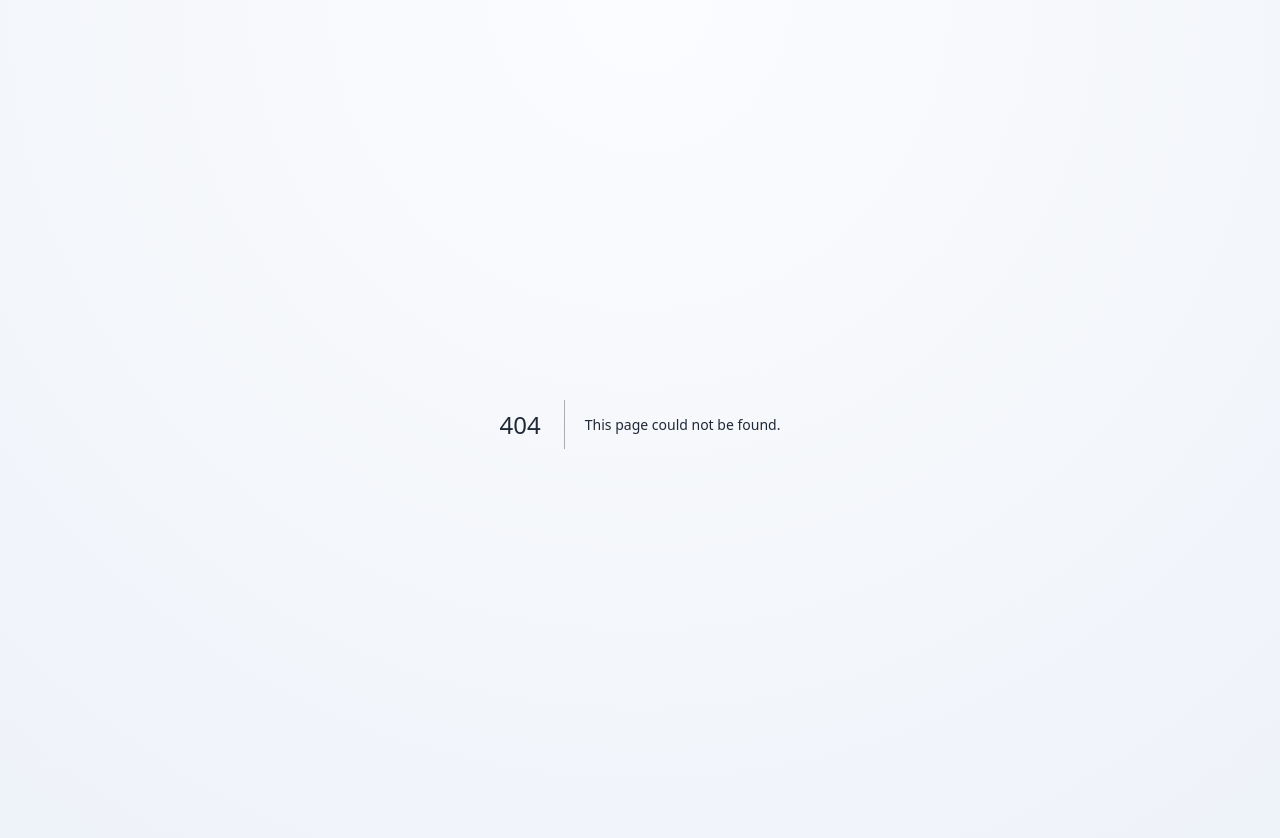
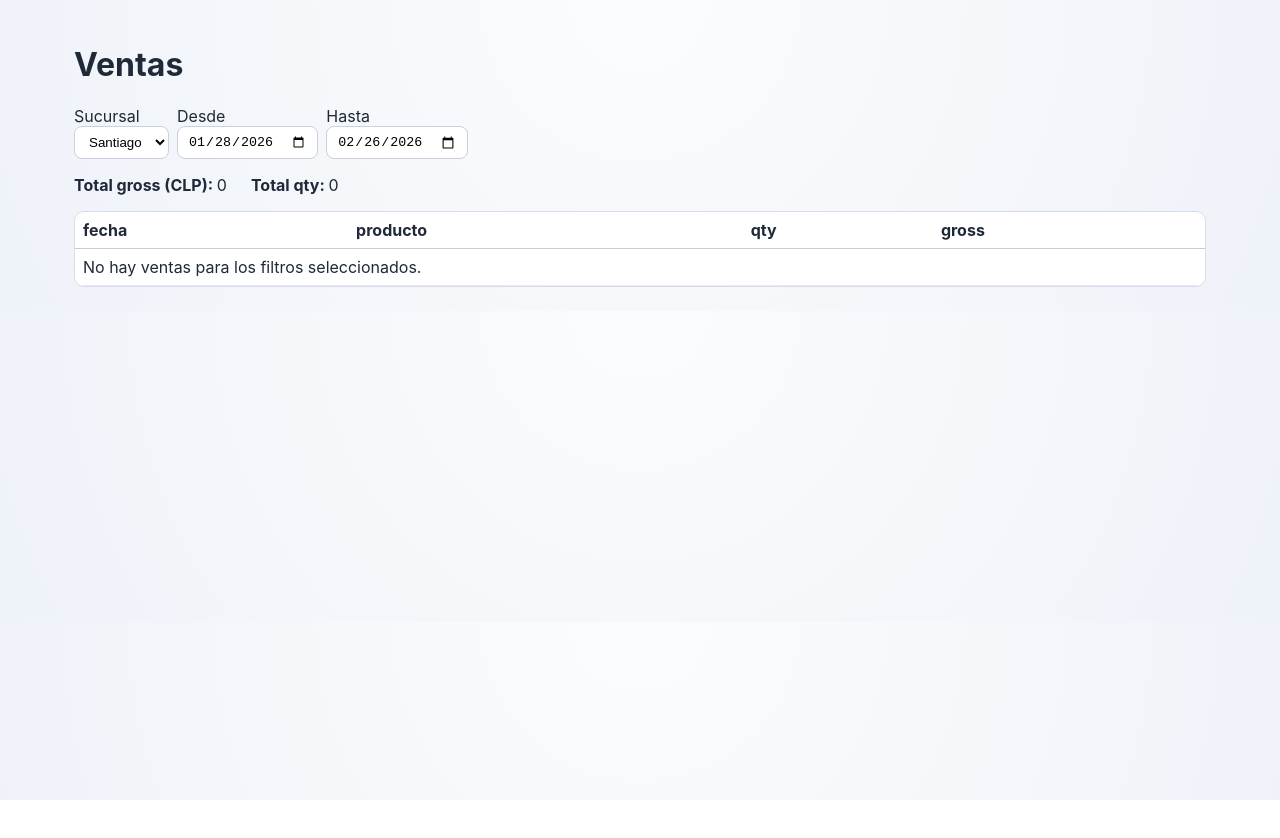
Before and after one commit to NicoChapiro/cafeteria-678-dashboard, a Next.js app: page /sales in a window 1280 px wide. Before the commit this address had no page. Shown: the top 838 px of the page. After the commit the page ends 800 px from the top, so only its background shows below. Built offline with nearby package versions, Linux system fonts and the light colour scheme.

Commit message:
Estandariza pantalla de ventas y prioriza flujo principal

```diff
--- /dev/null
+++ b/app/sales/page.tsx
@@ -0,0 +1,164 @@
+'use client';
+
+import { useEffect, useMemo, useState } from 'react';
+
+import type { Branch } from '@/src/domain/types';
+import { listProducts, listSalesDaily } from '@/src/storage/local/store';
+
+type SalesRow = {
+  date: string;
+  productId: string;
+  productName: string;
+  qty: number;
+  grossSalesClp: number;
+};
+
+function formatIsoDate(date: Date): string {
+  return date.toISOString().slice(0, 10);
+}
+
+function todayIsoDate(): string {
+  return formatIsoDate(new Date());
+}
+
+function defaultFromIsoDate(): string {
+  const from = new Date();
+  from.setDate(from.getDate() - 29);
+  return formatIsoDate(from);
+}
+
+function listDatesInRange(from: string, to: string): string[] {
+  if (from > to) {
+    return [];
+  }
+
+  const dates: string[] = [];
+  const cursor = new Date(`${from}T00:00:00.000Z`);
+  const end = new Date(`${to}T00:00:00.000Z`);
+
+  while (cursor <= end) {
+    dates.push(formatIsoDate(cursor));
+    cursor.setUTCDate(cursor.getUTCDate() + 1);
+  }
+
+  return dates;
+}
+
+function loadRows(branch: Branch, fromDate: string, toDate: string): SalesRow[] {
+  const products = listProducts();
+  const productNameById = new Map(products.map((product) => [product.id, product.name]));
+
+  return listDatesInRange(fromDate, toDate)
+    .flatMap((date) =>
+      listSalesDaily({ date, branch }).map((entry) => ({
+        date: entry.date,
+        productId: entry.productId,
+        productName: productNameById.get(entry.productId) ?? '(Producto no encontrado)',
+        qty: entry.qty,
+        grossSalesClp: entry.grossSalesClp,
+      })),
+    )
+    .sort((a, b) => {
+      const dateComparison = a.date.localeCompare(b.date);
+      if (dateComparison !== 0) {
+        return dateComparison;
+      }
+
+      return a.productName.localeCompare(b.productName, 'es-CL');
+    });
+}
+
+export default function SalesPage() {
+  const [branch, setBranch] = useState<Branch>('Santiago');
+  const [fromDate, setFromDate] = useState<string>(defaultFromIsoDate());
+  const [toDate, setToDate] = useState<string>(todayIsoDate());
+
+  const [rows, setRows] = useState<SalesRow[]>([]);
+
+  useEffect(() => {
+    if (fromDate > toDate) {
+      setRows([]);
+      return;
+    }
+
+    setRows(loadRows(branch, fromDate, toDate));
+  }, [branch, fromDate, toDate]);
+
+  const totals = useMemo(
+    () => ({
+      totalQty: rows.reduce((sum, row) => sum + row.qty, 0),
+      totalGrossSalesClp: rows.reduce((sum, row) => sum + row.grossSalesClp, 0),
+    }),
+    [rows],
+  );
+
+  return (
+    <main>
+      <h1>Ventas</h1>
+
+      <div style={{ display: 'flex', gap: 8, alignItems: 'end', flexWrap: 'wrap', marginBottom: 16 }}>
+        <label>
+          Sucursal
+          <br />
+          <select className="input" value={branch} onChange={(event) => setBranch(event.target.value as Branch)}>
+            <option value="Santiago">Santiago</option>
+            <option value="Temuco">Temuco</option>
+          </select>
+        </label>
+
+        <label>
+          Desde
+          <br />
+          <input className="input" type="date" value={fromDate} onChange={(event) => setFromDate(event.target.value)} />
+        </label>
+
+        <label>
+          Hasta
+          <br />
+          <input className="input" type="date" value={toDate} onChange={(event) => setToDate(event.target.value)} />
+        </label>
+      </div>
+
+      <div style={{ display: 'flex', gap: 24, marginBottom: 16, flexWrap: 'wrap' }}>
+        <div>
+          <strong>Total gross (CLP): </strong>
+          <span>{totals.totalGrossSalesClp.toLocaleString('es-CL')}</span>
+        </div>
+        <div>
+          <strong>Total qty: </strong>
+          <span>{totals.totalQty.toLocaleString('es-CL')}</span>
+        </div>
+      </div>
+
+      <div className="tableWrap"><table className="table">
+        <thead>
+          <tr>
+            <th style={{ textAlign: 'left', padding: 8, borderBottom: '1px solid #ccc' }}>fecha</th>
+            <th style={{ textAlign: 'left', padding: 8, borderBottom: '1px solid #ccc' }}>producto</th>
+            <th style={{ textAlign: 'left', padding: 8, borderBottom: '1px solid #ccc' }}>qty</th>
+            <th style={{ textAlign: 'left', padding: 8, borderBottom: '1px solid #ccc' }}>gross</th>
+          </tr>
+        </thead>
+        <tbody>
+          {rows.map((row) => (
+            <tr key={`${row.date}:${row.productId}`}>
+              <td style={{ padding: 8, borderBottom: '1px solid #eee' }}>{row.date}</td>
+              <td style={{ padding: 8, borderBottom: '1px solid #eee' }}>{row.productName}</td>
+              <td style={{ padding: 8, borderBottom: '1px solid #eee' }}>{row.qty.toLocaleString('es-CL')}</td>
+              <td style={{ padding: 8, borderBottom: '1px solid #eee' }}>{row.grossSalesClp.toLocaleString('es-CL')}</td>
+            </tr>
+          ))}
+          {rows.length === 0 ? (
+            <tr>
+              <td colSpan={4} style={{ padding: 8 }}>
+                {fromDate > toDate
+                  ? 'Rango inválido: la fecha Desde debe ser menor o igual a Hasta.'
+                  : 'No hay ventas para los filtros seleccionados.'}
+              </td>
+            </tr>
+          ) : null}
+        </tbody>
+      </table></div>
+    </main>
+  );
+}
```
Also changed, not shown: app/page.tsx (+76 -42 lines).
